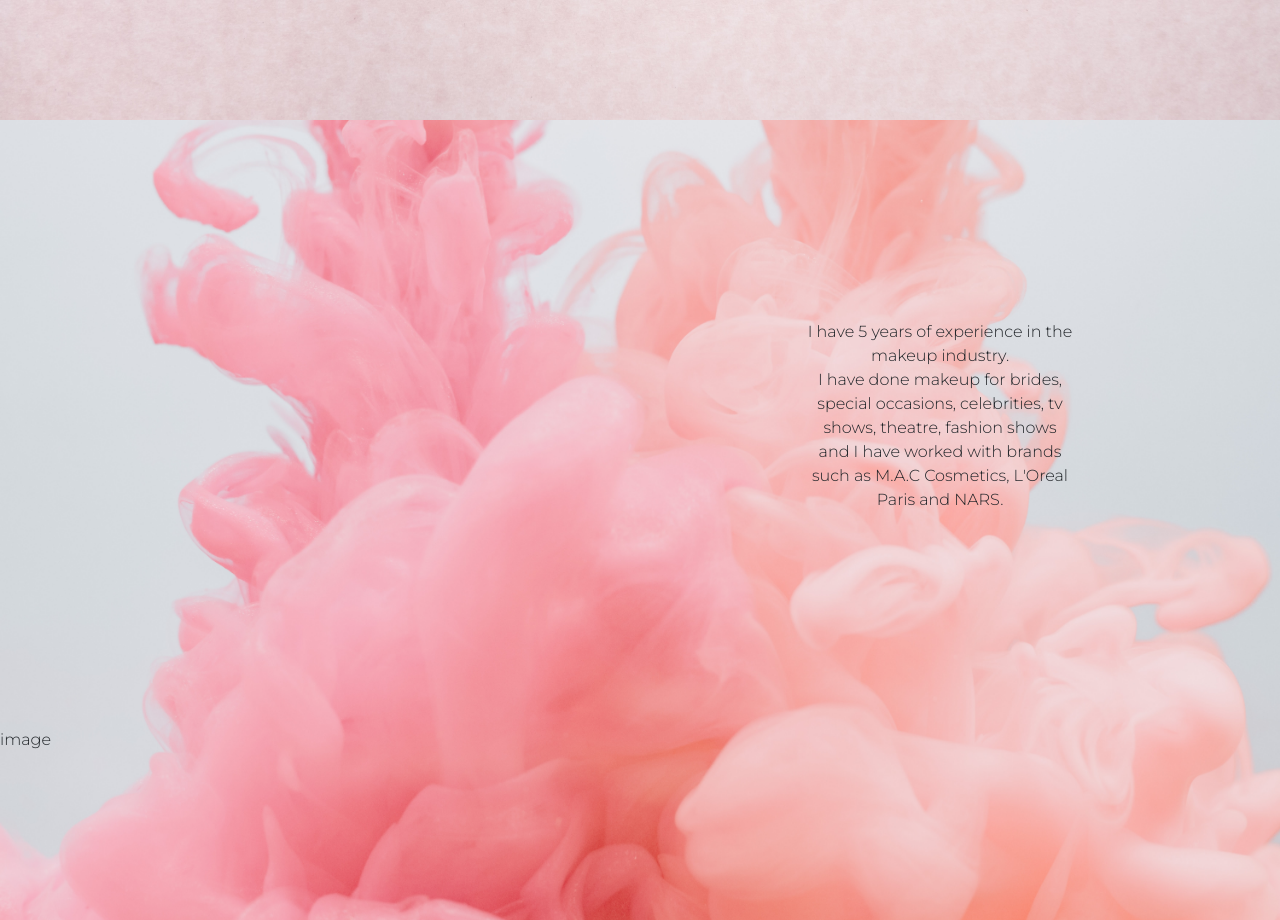
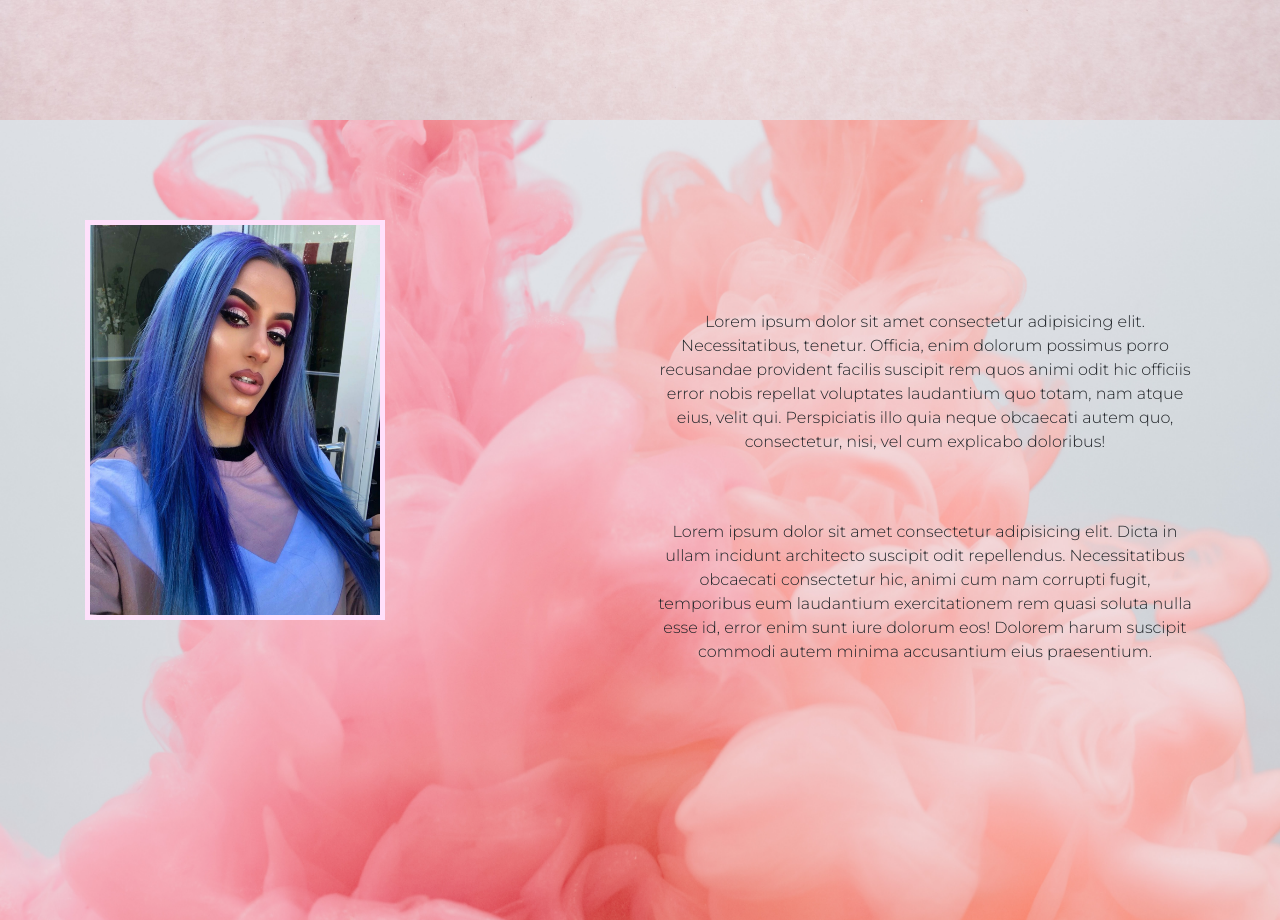
Before and after one commit to Vasileia-Apostolou/milestone.project, a plain HTML site: page index.html in a window 1280 px wide. Shown: the part 680-1600 px from the top of the page. Drawn offline with nearby package versions, Linux system fonts and the light colour scheme; a web font is replaced by a local one.

Commit message:
about page

```diff
--- a/assets/css/style.css
+++ b/assets/css/style.css
@@ -41,14 +41,22 @@ to {
 }
 }
 
-#about-image {
+.about-image {
     position:relative;
     background: url("../images/option6.jpg");
     background-repeat: no-repeat;
     background-size: cover;
     min-height: 100vh;
-    z-index: 2;
+}
 
+.my-image {
+    width: 300px;
+    height: 400px;
+    margin-top: 100px;
+
+    border-style: solid;
+    border-color: #ffe0fb;
+    border-width: 5px;
 }
 
 
@@ -111,8 +119,15 @@ to {
 
 /* About Section */
 
-.about-me {
+.about-me-one {
   text-align: center;
-  padding: 200px;
-  margin-left: 600px;
+  padding-top: 190px;
+
+
 }
+
+.about-me-two {
+    text-align: center;
+    padding-top: 50px;
+
+}
--- a/index.html
+++ b/index.html
@@ -59,17 +59,27 @@
 
 
 
-<section class="about-section">
-<div id="about-image">
-<p class="about-me">I have 5 years of experience in the makeup industry. <br> I have done makeup for brides, special occasions, celebrities, tv shows, theatre, fashion shows <br>
-and I have worked with brands such as M.A.C Cosmetics, L'Oreal Paris and NARS.</p>
+<section class="about-image">
+	<div class="container">
+		<div class="row">
+			<div class="col-12 col-lg-6 col-md-4 col-sm-2">
+            <img class="my-image" src="../assets/images/myimg3.jpg" alt="">
+			</div>
 
-<div id="my-picture">image
- <img src="../images/option2.jpg" alt="">
- </div>
+			<div class="col-12 col-lg-6 col-md-4 col-sm-2">
+
+            <p class="about-me-one">Lorem ipsum dolor sit amet consectetur adipisicing elit. Necessitatibus, tenetur. Officia, enim dolorum possimus porro recusandae provident facilis suscipit rem quos animi odit hic officiis error nobis repellat voluptates laudantium quo totam, nam atque eius, velit qui. Perspiciatis illo quia neque obcaecati autem quo, consectetur, nisi, vel cum explicabo doloribus!</p>
+            <p class="about-me-two">Lorem ipsum dolor sit amet consectetur adipisicing elit. Dicta in ullam incidunt architecto suscipit odit repellendus. Necessitatibus obcaecati consectetur hic, animi cum nam corrupti fugit, temporibus eum laudantium exercitationem rem quasi soluta nulla esse id, error enim sunt iure dolorum eos! Dolorem harum suscipit commodi autem minima accusantium eius praesentium.</p>
+			</div>
 
 
-</div>
+
+
+		</div>
+
+
+	</div>
+
 </section>
 
 
@@ -84,8 +94,8 @@ and I have worked with brands such as M.A.C Cosmetics, L'Oreal Paris and NARS.</
 
 
 
-   <footer>
- </footer>
+<footer>
+</footer>
 
 
 
```
Also changed, not shown: assets/images/myimg.jpg (added), assets/images/myimg3.jpg (added), assets/images/myimg4.jpg (added).
